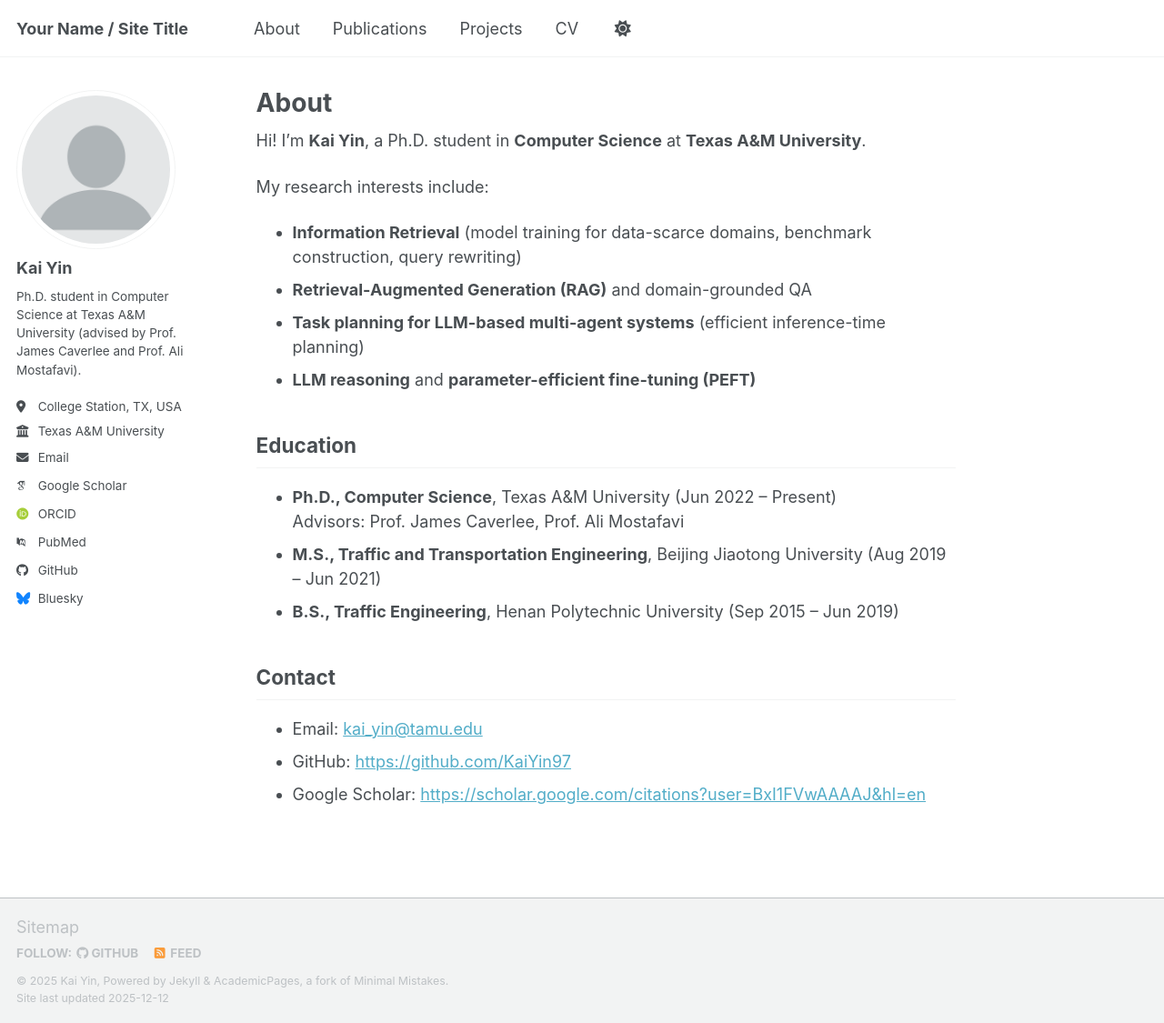
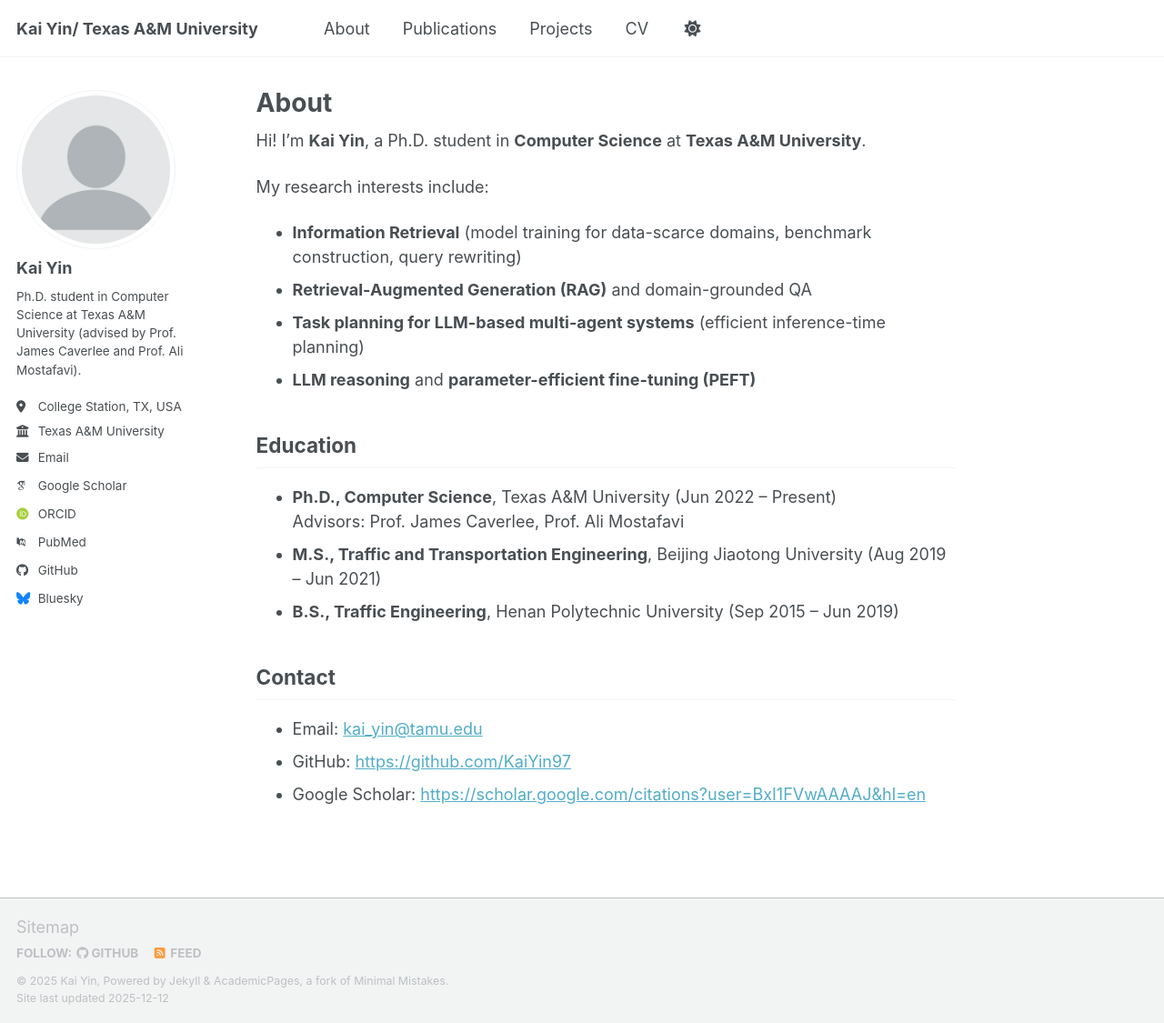
Before and after one commit to KaiYin97/KaiYin97.github.io, a Jekyll site: the page built from _pages/about.md, in a window 1280 px wide and 1125 px high. Shown: the whole window at 91% size. Built offline with Jekyll 4.4.1, drawn with Linux system fonts in a browser that asks for light colours; some web fonts are replaced; a script bundle is joined from its source files by our own code; library files that are not in the unit come from our copies.

Commit message:
Change site title and description
Updated site title and description in config file.

```diff
--- a/_config.yml
+++ b/_config.yml
@@ -9,7 +9,7 @@
 # Basic Site Settings
 locale                   : "en-US"
 site_theme               : "default" # Currently available options are "default", "air"
-title                    : "Your Name / Site Title"
+title                    : "Kai Yin/ Texas A&M University"
 title_separator          : "-"
 name                     : &name "Kai Yin"
 description              : &description "CS Ph.D. student at Texas A&M University. Information Retrieval, RAG, and LLM-based multi-agent task planning."   # Update this with a general description of your site, this is the default if not overridden by a page
```
